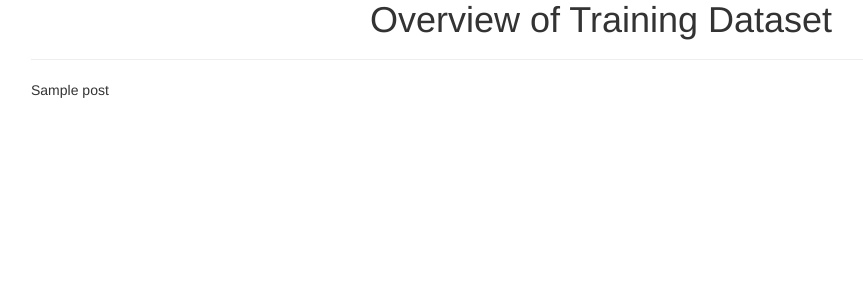
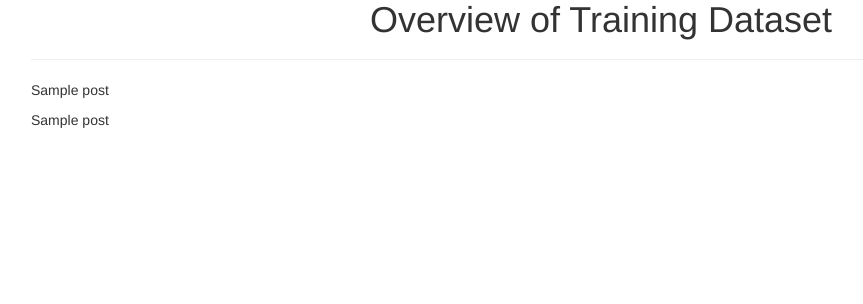
Before and after one commit to Jorge-Assis/disaster_response_pipeline, a Flask app: template app/templates/master.html in a window 1280 px wide. Shown: the part 428-732 px from the top of the page, without its empty margins (39-902 px from the left). Run offline with Flask 2, Linux system fonts and the light colour scheme; the template is opened without the code that fills it: most values are stand-ins (such as "Sample title", 1, 10 or a date in 2020); parts of the project's set-up code (start-up, migrations or seed data) failed here and were passed over; some libraries are stand-ins or nearby versions.

```diff
--- a/app/templates/go.html
+++ b/app/templates/go.html
@@ -27,4 +27,8 @@
     <div class="col-6">
         <p>{{posts[0]}}</p>
     </div>
+
+    <div class="col-6">
+        <p>{{posts[1]}}</p>
+    </div>
 {% endblock %}
--- a/app/templates/master.html
+++ b/app/templates/master.html
@@ -62,6 +62,10 @@
         <div class="col-6">
             <p>{{posts[0]}}</p>
         </div>
+
+        <div class="col-6">
+            <p>{{posts[1]}}</p>
+        </div>
     {% endblock %}
 </div>
 
```
